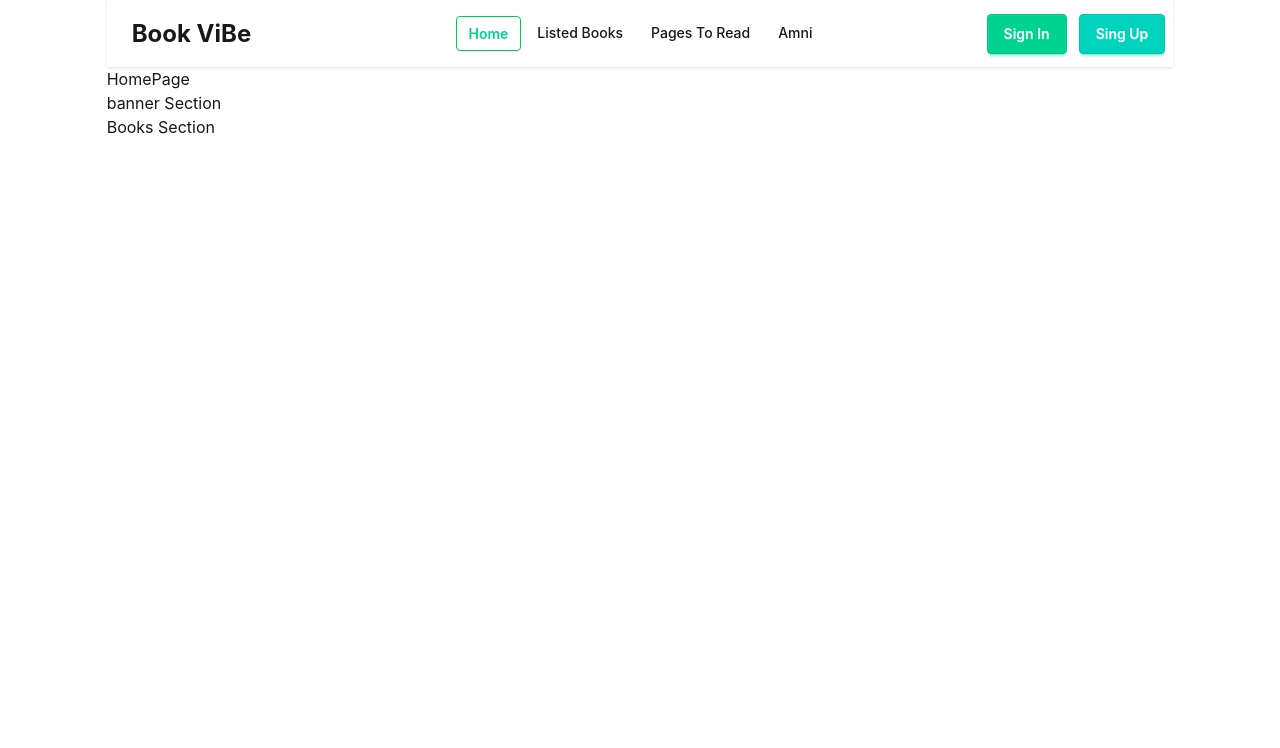
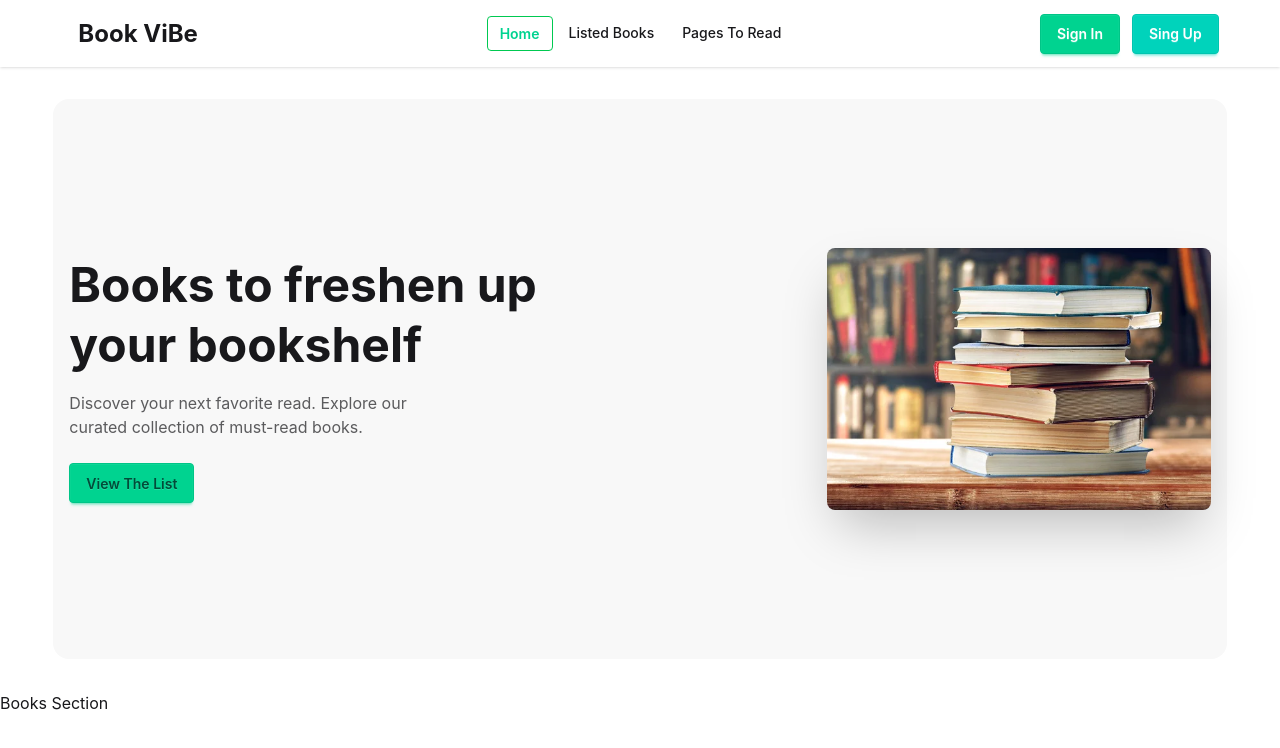
Before and after one commit to tanzid-48/book-vibe, a React (Vite) app: page / in a window 1280 px wide. Shown: the top 748 px of the page. Built offline with nearby package versions, Linux system fonts and the light colour scheme.

Commit message:
Add Hero Section

```diff
--- a/src/Pages/homePage/HomePage.jsx
+++ b/src/Pages/homePage/HomePage.jsx
@@ -1,10 +1,10 @@
 import React from 'react';
+import Banner from '../../components/banner/Banner';
 
 const HomePage = () => {
     return (
         <div>
-            <h3>HomePage</h3>
-            <h3>banner Section</h3>
+           <Banner></Banner>
             <h2>Books Section</h2>
 
         </div>
--- /dev/null
+++ b/src/components/banner/Banner.jsx
@@ -0,0 +1,27 @@
+import React from 'react';
+import BannerImg from '../../assets/hero_img.jpg';
+
+const Banner = () => {
+    return (
+        <div className="hero bg-base-200 min-h-[70vh] rounded-2xl my-8 w-11/12 mx-auto">
+            <div className="hero-content flex-col lg:flex-row-reverse w-full justify-between gap-10">
+                <img
+                    src={BannerImg}
+                    alt="Books on a bookshelf"
+                    className="max-w-sm w-full rounded-lg shadow-2xl"
+                />
+                <div>
+                    <h1 className="text-5xl font-bold leading-tight">
+                        Books to freshen up <br /> your bookshelf
+                    </h1>
+                    <p className="mt-4 text-base-content/70 max-w-sm">
+                        Discover your next favorite read. Explore our curated collection of must-read books.
+                    </p>
+                    <button className="btn btn-success mt-6">View The List</button>
+                </div>
+            </div>
+        </div>
+    );
+};
+
+export default Banner;
--- a/src/components/navbar/Navbar.jsx
+++ b/src/components/navbar/Navbar.jsx
@@ -34,21 +34,11 @@ const Navbar = () => {
                     Pages To Read
                 </NavLink>
             </li>
-            <li>
-                <NavLink
-                    to="/amni"
-                    className={({ isActive }) =>
-                        `font-medium ${isActive ? 'text-success font-semibold' : 'hover:text-success'}`
-                    }
-                >
-                    Amni
-                </NavLink>
-            </li>
         </>
     );
-
     return (
-        <div className="navbar bg-base-100 shadow-sm sticky top-0 z-50">
+       <nav className='bg-base-100 shadow-sm '>
+         <div className=" navbar sticky top-0 z-50 w-11/12 mx-auto">
             <div className="navbar-start">
                 <div className="dropdown">
                     <div
@@ -95,6 +85,7 @@ const Navbar = () => {
                 <button className="btn btn-accent btn-sm md:btn-md text-white">Sing Up</button>
             </div>
         </div>
+       </nav>
     );
 };
 
--- a/src/layout/MainLayout.jsx
+++ b/src/layout/MainLayout.jsx
@@ -4,7 +4,7 @@ import { Outlet } from 'react-router';
 
 const MainLayout = () => {
     return (
-        <div  className="w-11/12 md:w-10/12 mx-auto">
+        <div  className="">
            <Navbar></Navbar>
            <Outlet></Outlet>
         </div>
```
Also changed, not shown: src/assets/hero_img.jpg (added), 1 other file (tests, documents, lock files or other folders).
